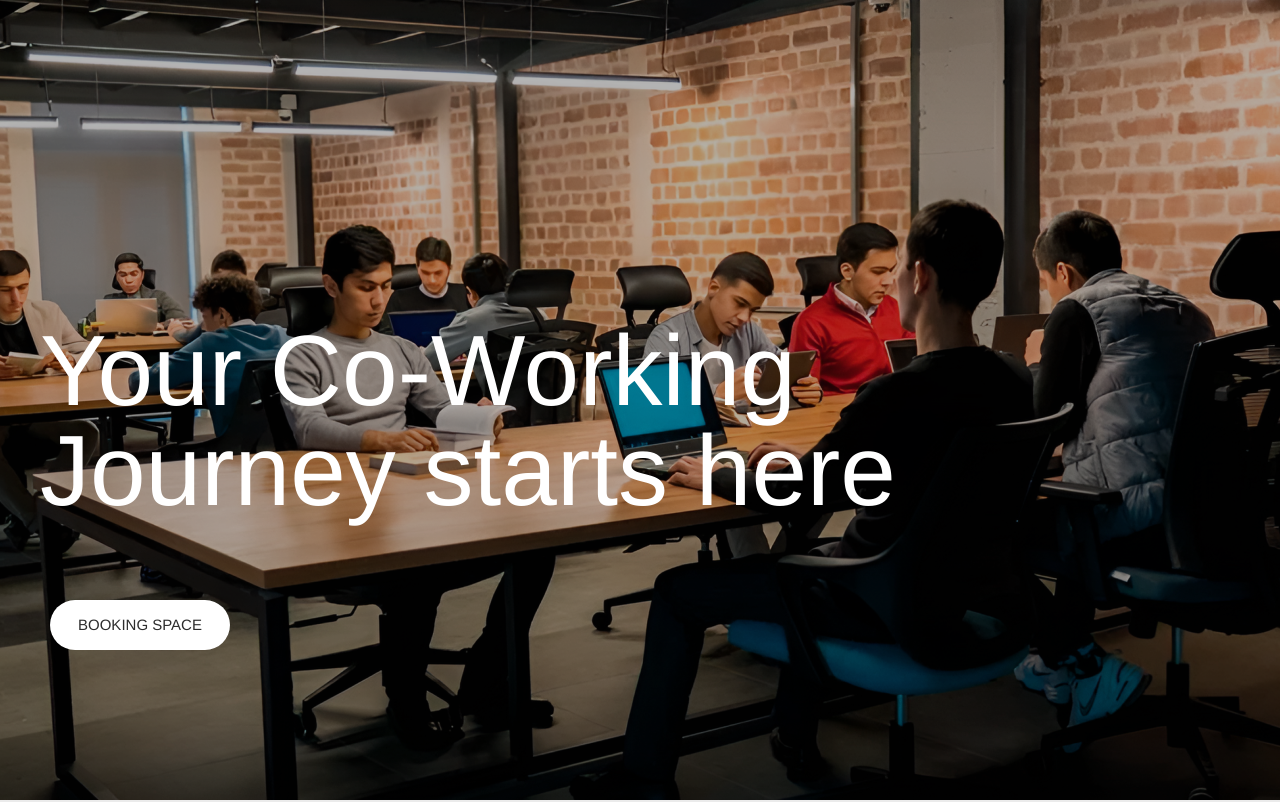
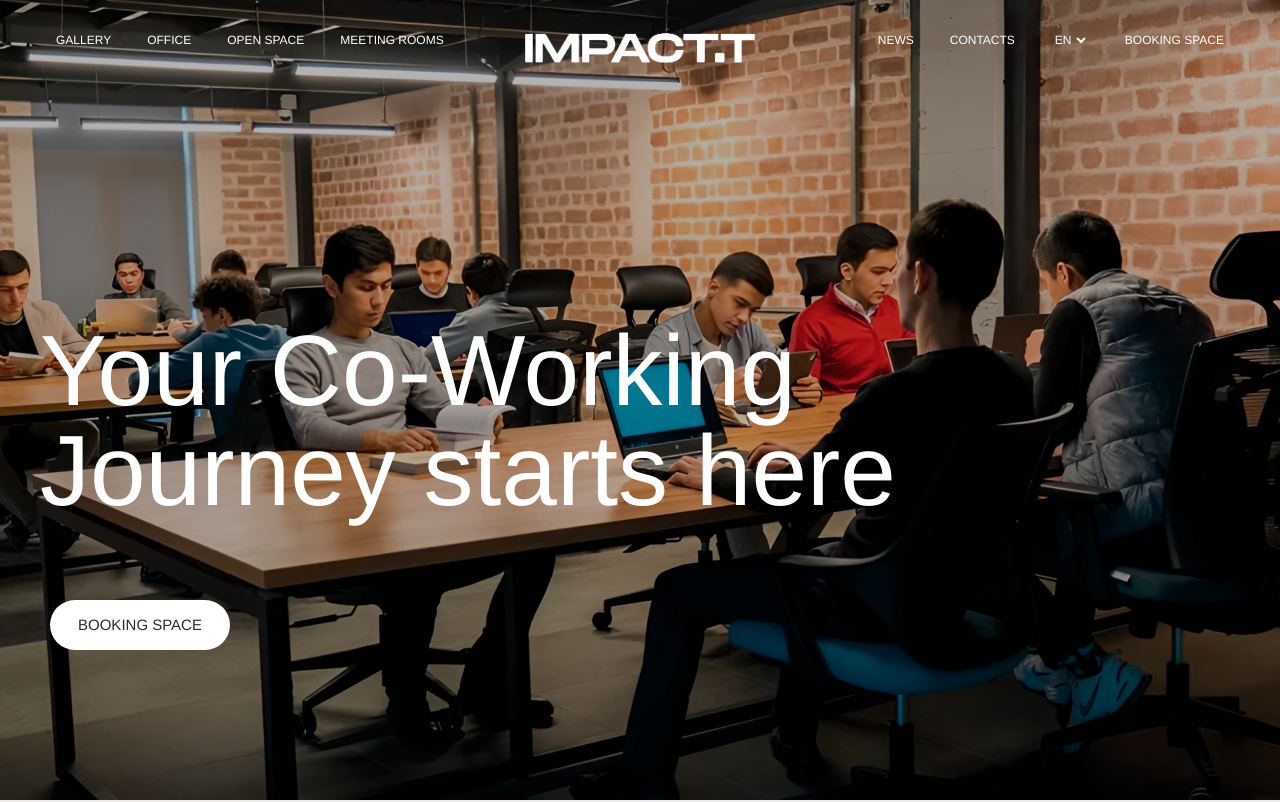
Before and after one commit to shox404/Impact.t, a React (Create React App) app: page /open-space in a window 1280 px wide. Shown: the top 802 px of the page. Built offline with nearby package versions, Linux system fonts and the light colour scheme; a web font is replaced by a local one.

Commit message:
mushin nav

```diff
--- a/src/components/navbar/index.jsx
+++ b/src/components/navbar/index.jsx
@@ -1,7 +1,7 @@
 import logoWhite from "../../assets/materials/logo-white.png";
 import logoBlack from "../../assets/materials/logo-black.png";
 import "./styles.scss";
-
+import {Link } from "react-router-dom";
 export default function Navbar({ color }) {
   return (
     <nav
@@ -12,7 +12,9 @@ export default function Navbar({ color }) {
       <ul className="flex gap-9">
         <li>GALLERY</li>
         <li>OFFICE</li>
-        <li className="text-nowrap">OPEN SPACE</li>
+        <Link to={"/open-space"}>
+          <li className="text-nowrap">OPEN SPACE</li>
+        </Link>
         <li className="text-nowrap">MEETING ROOMS</li>
       </ul>
       <img src={color == "black" ? logoBlack : logoWhite} className="m-auto" />
--- a/src/pages/open-space/index.jsx
+++ b/src/pages/open-space/index.jsx
@@ -3,9 +3,11 @@ import Bg from "../open-space/IMG_5010.png";
 import Chek from "../open-space/Group 54.png";
 import Chek1 from "../open-space/Group 57.png";
 import Grn from"../open-space/Group 73.png";
+import Nav from"../../components/navbar/index"
 function Index(props) {
     return (
         <div className="w-full h-screen">
+            <Nav/>
             <div className="w-full h-screen bg-black sm:justify-center sm:items-center sm:h-[80%] sm:text-center bg-cover bg-center" style={{backgroundImage: `url(${Bg})`}}>
                 <h2 className=" sm:text-[30px]  sm:pt-[180px]  sm:w-[270px]  sm:leading-[40px] text-white text-[100px] w-[935px] pt-[320px] ml-10 leading-[100px]">
                     Your Co-Working Journey starts here
```
